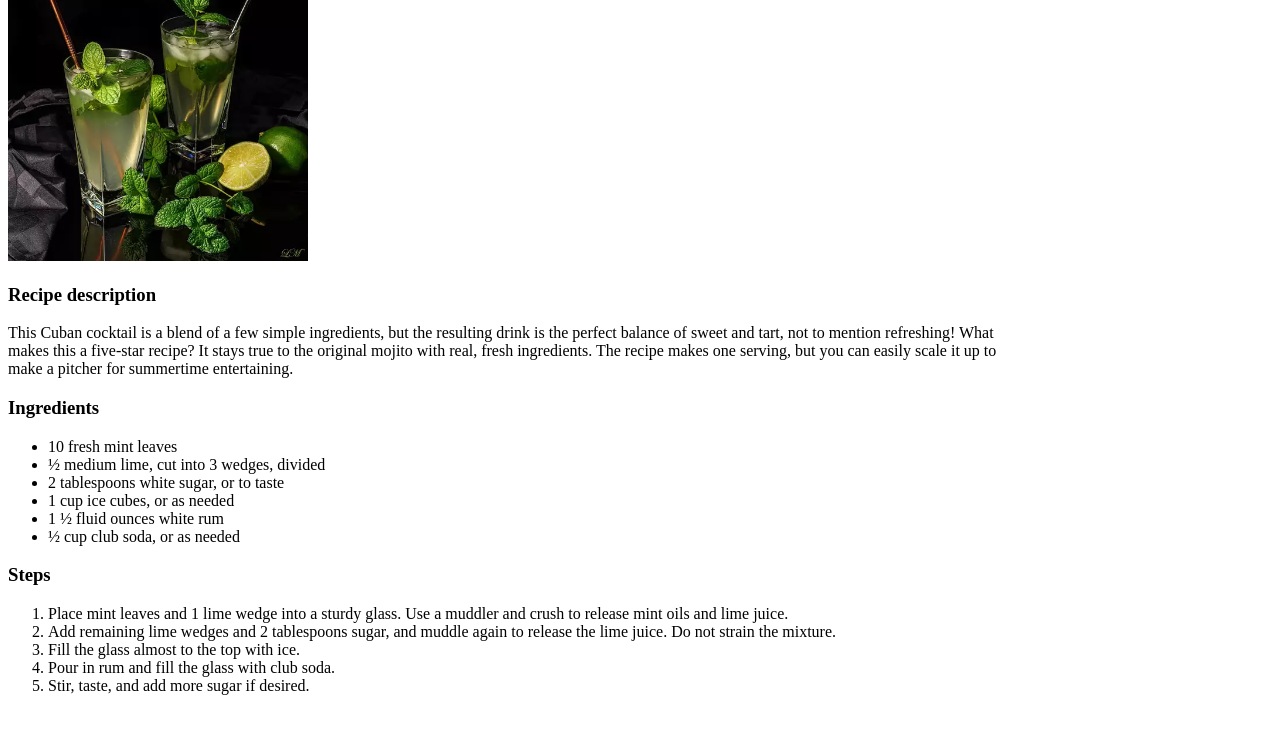
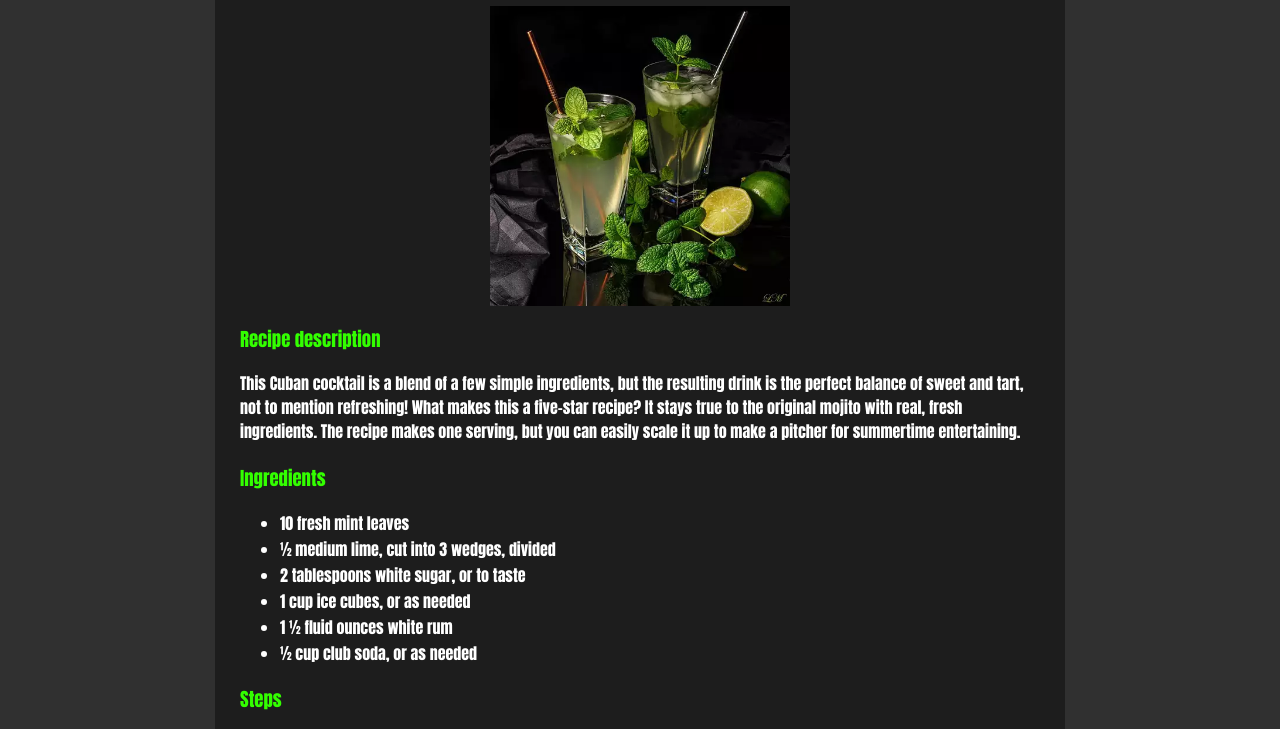
Before and after one commit to shadowpye/odin-recipes, a plain HTML site: page recipes/mojito.html in a window 1280 px wide. Shown: the part 119-848 px from the top of the page. Drawn offline with Linux system fonts and the light colour scheme.

Commit message:
Add a simple style sheet to make it look nicer

```diff
--- a/recipes/mojito.html
+++ b/recipes/mojito.html
@@ -3,14 +3,15 @@
     <head>
         <meta charset="utf8">
         <title>Mojito</title>
+        <link rel="stylesheet" href="../styles.css">
     </head>
 
     <body>
         <h1>Mojito</h1>
-        <img src="../images/mojito.webp" height="300" alt="Mojito">
+        <img src="../images/mojito.webp" alt="Mojito">
 
         <h3>Recipe description</h3>
-        <p style="width:1000px;">
+        <p>
             This Cuban cocktail is a blend of a few simple ingredients, but the resulting drink is the perfect balance of sweet and tart, not to mention refreshing!
             What makes this a five-star recipe? It stays true to the original mojito with real, fresh ingredients.
             The recipe makes one serving, but you can easily scale it up to make a pitcher for summertime entertaining.
--- /dev/null
+++ b/styles.css
@@ -0,0 +1,42 @@
+html {
+    font-family: Impact, Haettenschweiler, 'Arial Narrow Bold', sans-serif;
+    background-color: #303030;
+}
+
+body {
+    max-width: 800px;
+    margin-left: auto;
+    margin-right: auto;
+    background-color: #1d1d1d;
+    padding: 25px;
+}
+
+.index-body {
+    max-width: fit-content;
+}
+
+h1 {
+    text-align: center;
+}
+
+h1, h3 {
+    font-weight: 700;
+    color: #33ff00;
+}
+
+p, li, a {
+    color: #ffffff;
+    padding-bottom: 2px;
+}
+
+img {
+    display: block;
+    margin-left: auto;
+    margin-right: auto;
+    max-width: 100%;
+    max-height: 300px;
+}
+
+a {
+    font-size: 20px;
+}
```
Also changed, not shown: index.html (+2 -1 lines), recipes/chocolate-chip-cookies.html (+2 -1 lines), recipes/garlic-chicken-curry.html (+2 -1 lines).
